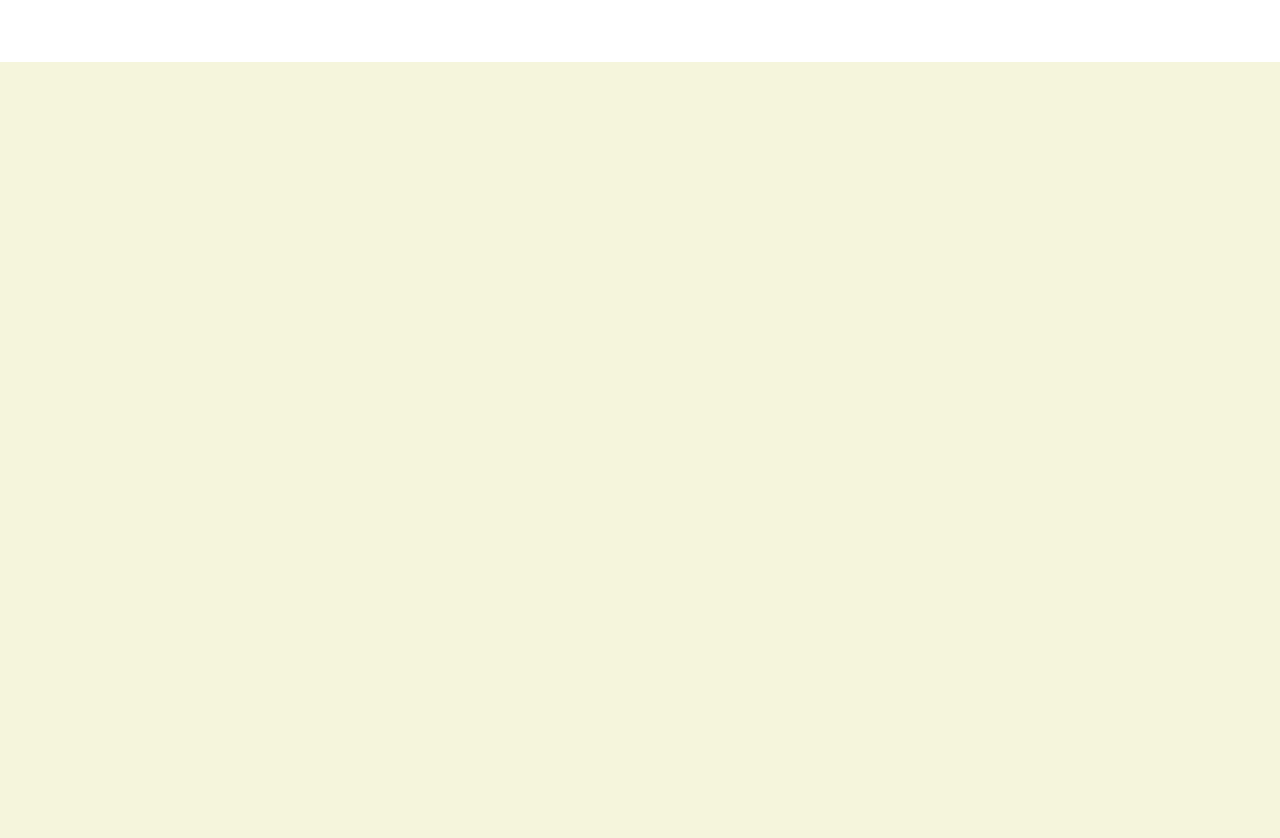
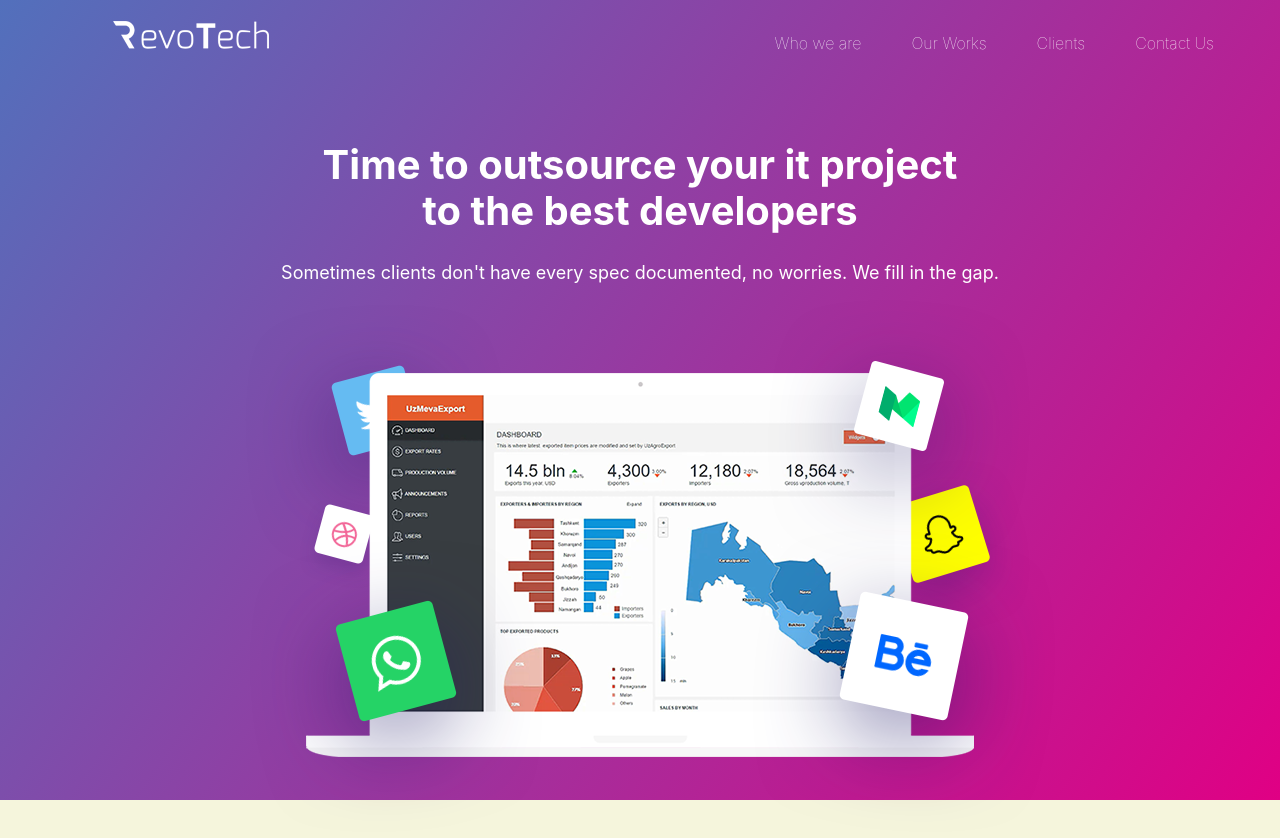
Before and after one commit to MadiyorAbdukhashimov/osg_project_1, a website: page index.html in a window 1280 px wide. Before the commit the page ends 800 px from the top, so only its background shows below. Drawn offline with nearby package versions, Linux system fonts and the light colour scheme.

Commit message:
icons fixed

```diff
--- a/css/main.scss
+++ b/css/main.scss
@@ -16,6 +16,7 @@
 
 html {
     background-color: beige;
+    font-family: "Raleway", sans-serif;
 }
 
 body {
@@ -27,10 +28,17 @@ body {
     width: 1200px;
 }
 
+#bg_in {
+    background-image: linear-gradient(
+        125deg,
+        rgb(82, 112, 188) 0%,
+        rgb(153, 56, 160),
+        rgb(224, 0, 132)
+    );
+    height: 800px;
+}
+
 header {
-    nav {
-        position: absolute;
-    }
     nav img {
         margin-left: 97px;
         margin-top: 8px;
@@ -40,7 +48,6 @@ header {
     }
     ul li {
         font-size: 16px;
-        font-family: "Raleway";
         color: rgb(255, 255, 255);
         font-weight: lighter;
         line-height: 1.2;
@@ -52,3 +59,97 @@ header {
         color: rgb(255, 255, 255);
     }
 }
+
+// 1st section
+#front_page {
+    height: 800px;
+    color: white;
+    text-align: center;
+    h1 {
+        font-size: 40px;
+        font-weight: bold;
+        line-height: 1.15;
+        margin-top: 80px;
+    }
+
+    p {
+        line-height: 1.556;
+        font-size: 18px;
+        margin-top: 25px;
+    }
+
+    .laptop-holder {
+        position: relative;
+    }
+
+    .laptop-holder img {
+        margin-top: 70px;
+        position: absolute;
+        margin-right: auto;
+        margin-left: auto;
+        left: 0;
+        right: 0;
+        z-index: 5;
+    }
+}
+
+// start of icons
+
+// twitter icon
+#six {
+
+    position: absolute;
+    left: 245px;
+    top: 305px;
+
+}
+
+// basketball icon
+#five {
+
+    position: absolute;
+    top: 500px;
+    left: 300px;
+
+}
+
+// Naugat Icon
+#four {
+
+    position: absolute;
+    right: 250px;
+    top: 300px;
+    z-index: 6;
+
+}
+
+// Snapchat icon
+#three {
+
+    position: absolute;
+    right: 250px;
+    top: 460px;
+
+}
+
+// Be icon
+#two {
+
+    position: absolute;
+    right: 225px;
+    top: 530px;
+    z-index: 6;
+
+}
+
+// whatsapp icon
+#one {
+
+    position: absolute;
+    left: 250px;
+    top: 540px;
+    z-index: 6;
+
+}
+
+// end of icons
--- a/index.html
+++ b/index.html
@@ -9,13 +9,14 @@
 
         <!-- link for fonts -->
         <link
-            href="https://fonts.googleapis.com/css?family=Raleway&display=swap"
+            href="https://fonts.googleapis.com/css?family=Raleway:200,300,400,500,600,700,800&display=swap"
             rel="stylesheet"
         />
         <!-- end of links -->
         <title>RevTech</title>
     </head>
     <body>
+        <div id="bg_in">
             <!-- header -->
             <header>
                 <!-- navbar with bootstrap classes -->
@@ -62,6 +63,43 @@
             </header>
             <!-- end of header -->
 
+            <section id="front_page">
+                <h1>
+                    Time to outsource your it project<br />to the best
+                    developers
+                </h1>
+
+                <p>
+                    Sometimes clients don't have every spec documented, no
+                    worries. We fill in the gap.
+                </p>
+                <div class="laptop-holder">
+                    <img
+                        src="./images/background/laptop.png"
+                        alt="Laptop standing in front page"
+                    />
+                </div>
+                <div class="image-holder">
+                    <img id="six" src="./images/icons/6.png" alt="twitter_icon" />
+                    <img id="five" src="./images/icons/5.png" alt="basketball_icon">
+                    <img id="four" src="./images/icons/4.png" alt="nougat-icon">
+                    <img id="three" src="./images/icons/3.png" alt="snapchat-icon">
+                    <img id="two" src="./images/icons/2.png" alt="Be-icon">
+                    <img id="one" src="./images/icons/1.png" alt="whatsapp-icon">
+                </div>
+            </section>
+        </div>
+
+        <section id="features">
+
+        </section>
+
+        <secion id="recent_works"> </secion>
+
+        <section id="clients"></section>
+
+        <section id="contact_form"></section>
+
         <!-- bootsrap javascript links-->
         <script
             src="https://code.jquery.com/jquery-3.3.1.slim.min.js"
```
Also changed, not shown: css/main.css, images/features/design.png (added), images/features/development.png (added), images/features/prototyping.png (added), images/icons/1.png (added), images/icons/2.png (added), images/icons/3.png (added), images/icons/4.png (added), images/icons/5.png (added), images/icons/6.png (added), 1 other file. Lines whose indentation alone changed are shown as unchanged.
